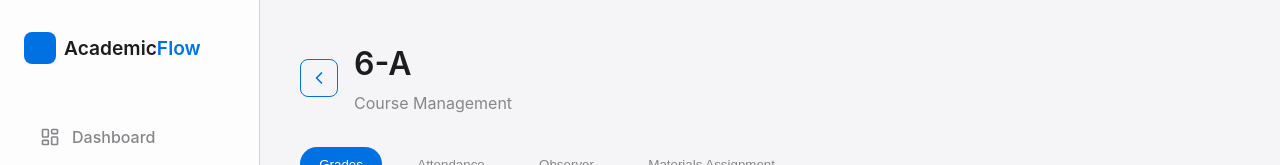
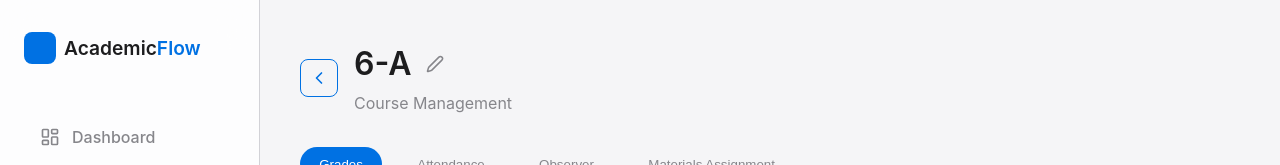
Before and after one commit to musicalpuma-wq/student, a React (Vite) app: page /course/6-A in a window 1280 px wide. Shown: the top 165 px of the page. Built offline with nearby package versions, Linux system fonts and the light colour scheme.

Commit message:
Implement course rename UI and update email template

```diff
--- a/src/pages/CourseGradebook.jsx
+++ b/src/pages/CourseGradebook.jsx
@@ -227,7 +227,44 @@ export function CourseGradebook() {
             <ChevronLeft size={20} />
         </Link>
         <div>
-            <h1 style={{ fontSize: '2rem', marginBottom: '0.2rem' }}>{courseId}</h1>
+            {isEditingCourseName ? (
+                <form onSubmit={handleRenameCourse} style={{ display: 'flex', alignItems: 'center', gap: '10px' }}>
+                    <input
+                        className="input-field"
+                        style={{ fontSize: '1.5rem', fontWeight: 700, padding: '4px 8px', width: '200px' }}
+                        value={newCourseName}
+                        onChange={(e) => setNewCourseName(e.target.value)}
+                        autoFocus
+                    />
+                    <button type="submit" className="btn" style={{ padding: '8px' }} title="Save Name">
+                        <Save size={18} />
+                    </button>
+                    <button
+                        type="button"
+                        className="btn btn-secondary"
+                        style={{ padding: '8px' }}
+                        onClick={() => setIsEditingCourseName(false)}
+                        title="Cancel"
+                    >
+                        <ChevronLeft size={18} style={{ transform: 'rotate(180deg)' }} />
+                        {/* Using ChevronLeft rotated as a generic 'back/cancel' or X icon if imported */}
+                    </button>
+                </form>
+            ) : (
+                <div style={{ display: 'flex', alignItems: 'center', gap: '10px' }}>
+                    <h1 style={{ fontSize: '2rem', marginBottom: '0.2rem' }}>{courseId}</h1>
+                    <button
+                        onClick={() => {
+                            setNewCourseName(courseId);
+                            setIsEditingCourseName(true);
+                        }}
+                        style={{ background: 'none', border: 'none', cursor: 'pointer', color: 'var(--color-text-secondary)', padding: '4px' }}
+                        title="Rename Course"
+                    >
+                        <Edit2 size={18} />
+                    </button>
+                </div>
+            )}
             <p style={{ color: 'var(--color-text-secondary)' }}>Course Management</p>
         </div>
       </div>
```
